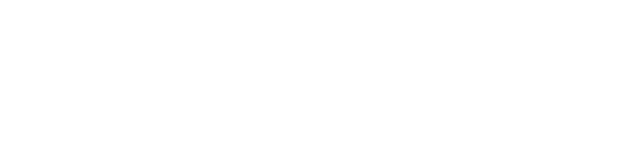
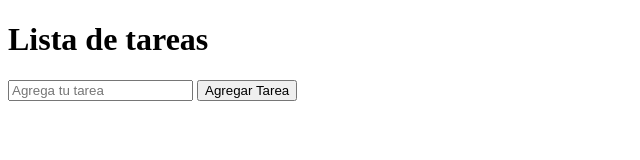
Before and after one commit to FrancoAiello1/TIO-SegundaEntrega, a plain HTML site: page index.html in a window 1280 px wide. Shown: the whole page, without its empty margins (0-640 px from the left). Drawn offline with Linux system fonts and the light colour scheme.

Commit message:
agregue display, input y boton en el HTML

```diff
--- a/index.html
+++ b/index.html
@@ -7,6 +7,14 @@
     <title>Lista de tareas</title>
 </head>
 <body>
-
+    <h1 class="titulo">Lista de tareas</h1>
+    <div class="principal">
+		<div class="wrap">
+			<form class="formulario" action="">
+				<input type="text" id="tareaInput" placeholder="Agrega tu tarea">
+				<input type="button" class="boton" id="btn-agregar" value="Agregar Tarea">
+			</form>
+		</div>
+	</div>
 </body>
 </html>
```
